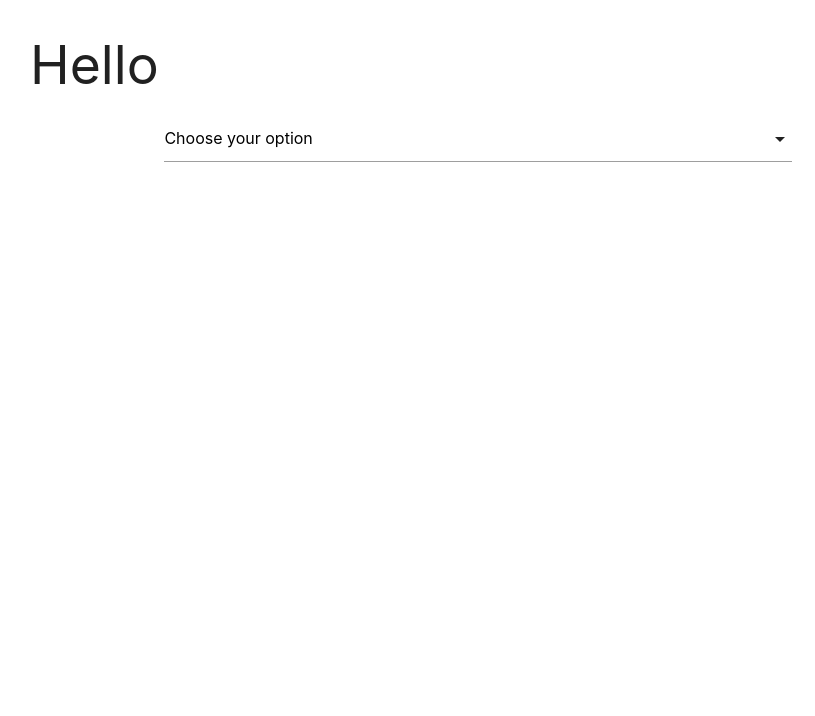
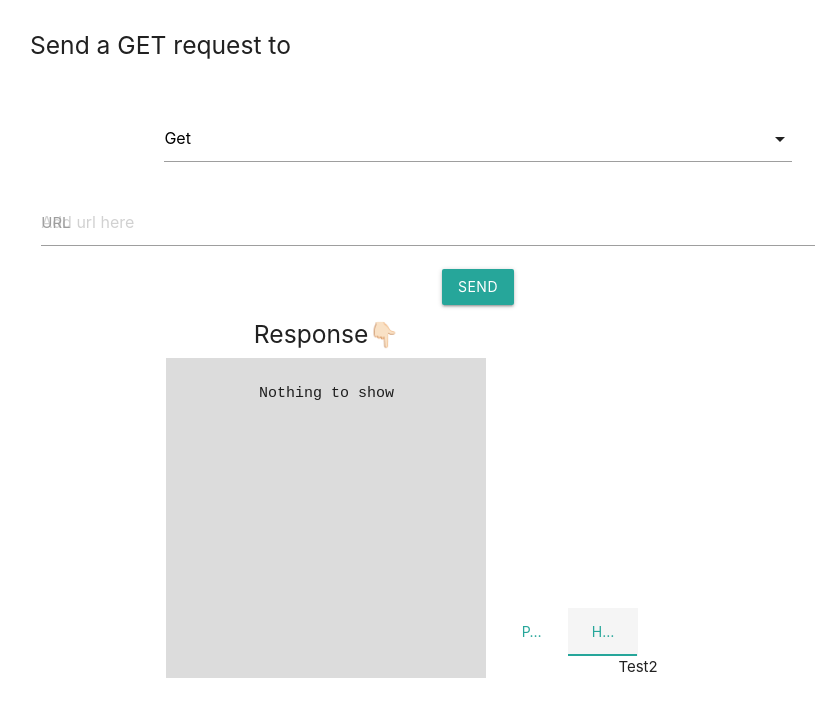
Before and after one commit to MohamedArif20091999/api-client, a React (Create React App) app: page / in a window 1280 px wide. Shown: the top 716 px of the page, without its empty margins (162-977 px from the left). Built offline with nearby package versions, Linux system fonts and the light colour scheme.

Commit message:
Add 1.response body view completed

```diff
--- a/package.json
+++ b/package.json
@@ -6,6 +6,7 @@
     "@testing-library/jest-dom": "^5.11.4",
     "@testing-library/react": "^11.1.0",
     "@testing-library/user-event": "^12.1.10",
+    "axios": "^0.21.1",
     "materialize-css": "^1.0.0-rc.2",
     "react": "^17.0.2",
     "react-dom": "^17.0.2",
--- a/public/index.html
+++ b/public/index.html
@@ -26,7 +26,7 @@
     -->
     <title>React App</title>
   </head>
-  <body>
+  <body >
     <noscript>You need to enable JavaScript to run this app.</noscript>
     <div id="root"></div>
     <!--
--- a/src/components/App.js
+++ b/src/components/App.js
@@ -1,20 +1,52 @@
 import React from "react";
 import { useState, useEffect } from "react";
 import RequestType from "./RequestType";
+import UrlField from "./UrlField";
+import ResponseBody from "./ResponseBody";
+import Tabs from "./Tabs";
 
+import axios from "axios";
+
+import "./main.css";
 const App = () => {
-  const [requestType, setRequestType] = useState("Hello");
-  useEffect(() => {
-    console.log(setRequestType);
-  }, [setRequestType]);
+  const [requestType, setRequestType] = useState("get");
+  const [reqUrl, setReqUrl] = useState("");
+  const [resData, setResData] = useState("Nothing to show");
+
+  useEffect(() => {}, [setRequestType]);
+
   const handleRequestType = (reqType) => {
     setRequestType(reqType);
   };
 
+  const handleUrl = (url) => {
+    setReqUrl(url);
+  };
+
+  const handleSendRequest = async () => {
+    console.log(requestType);
+    console.log(reqUrl);
+    let { data } = await axios.get(`${reqUrl}`);
+    console.log(JSON.stringify(data, null, 2));
+    setResData(JSON.stringify(data, null, 2));
+  };
+
   return (
-    <div className="container">
-      <h2>{requestType}</h2>
+    <div className="container row">
+      <div className="req-details">
+        <h5>
+          Send a {requestType.toUpperCase()} request to <a>{reqUrl}</a>
+        </h5>
+      </div>
       <RequestType reqTypeHandler={handleRequestType}></RequestType>
+      <UrlField
+        submitHandler={handleSendRequest}
+        urlHandler={handleUrl}
+      ></UrlField>
+      <div className="options-container align-center">
+        <ResponseBody resData={resData}></ResponseBody>
+        <Tabs></Tabs>
+      </div>
     </div>
   );
 };
--- a/src/components/RequestType.js
+++ b/src/components/RequestType.js
@@ -4,20 +4,17 @@ import M from "materialize-css";
 
 const RequestType = ({ reqTypeHandler }) => {
   useEffect(() => {
-    // console.log(reqTypeHandler);
-    console.log(M);
     M.AutoInit();
   }, []);
   return (
     <div className="container">
       <div className="input-field row">
         <select
+          selected
           className="col s2"
           onChange={(e) => reqTypeHandler(e.target.value)}
         >
-          <option value="" disabled selected>
-            Choose your option
-          </option>
+          <option disabled>Choose your option</option>
           <option value="get">Get</option>
           <option value="post">Post</option>
           <option value="put">Put</option>
--- /dev/null
+++ b/src/components/ResponseBody.js
@@ -0,0 +1,19 @@
+import React from "react";
+
+const ResponseBody = ({ resData }) => {
+  return (
+    // <div className="ResponseBody">
+    //   <h1>Response</h1>
+    // </div>
+    <div className="res-body">
+      <h5>
+        Response<span>&#128071;&#127995;</span>{" "}
+      </h5>
+      <div className="ResponseBody">
+        <pre>{resData}</pre>
+      </div>
+    </div>
+  );
+};
+
+export default ResponseBody;
--- /dev/null
+++ b/src/components/Tabs.js
@@ -0,0 +1,33 @@
+import React from "react";
+import M from "materialize-css";
+import { useEffect } from "react";
+
+const Tabs = () => {
+  useEffect(() => {
+    M.AutoInit();
+  }, []);
+  return (
+    <div className="tab-items">
+      <div className="col s12">
+        <ul className="tabs">
+          <li className="tab col s3">
+            <a href="#test1">params</a>
+          </li>
+          <li className="tab col s3">
+            <a className="active" href="#test2">
+              headers
+            </a>
+          </li>
+        </ul>
+      </div>
+      <div id="test1" className="col s12">
+        <div className="ResponseBody">{/* <pre>{resData}</pre> */}</div>
+      </div>
+      <div id="test2" className="col s12">
+        Test2
+      </div>
+    </div>
+  );
+};
+
+export default Tabs;
--- /dev/null
+++ b/src/components/UrlField.js
@@ -0,0 +1,30 @@
+import React from "react";
+
+const UrlField = ({ urlHandler, submitHandler }) => {
+  return (
+    <div className="col s12 container ">
+      <div className="input-field ">
+        <input
+          autoComplete="off"
+          placeholder="Add url here"
+          id="url"
+          type="text"
+          onChange={(e) => urlHandler(e.target.value)}
+        />
+        <label htmlFor="url">URL</label>
+      </div>
+      <div className="center-align">
+        <button
+          className="btn waves-effect waves-light center-align"
+          type="submit"
+          name="action"
+          onClick={(e) => submitHandler()}
+        >
+          Send
+        </button>
+      </div>
+    </div>
+  );
+};
+
+export default UrlField;
--- /dev/null
+++ b/src/components/main.css
@@ -0,0 +1,66 @@
+/* *{
+    background-color: #18191A;
+    color: whitesmoke;
+} */
+a{
+    color: #26A69A;
+}
+
+pre{
+    padding: 10px !important;
+}
+.req-details{
+    margin-top: 32px !important;
+    padding-bottom: 32px !important;
+}
+.ResponseBody{
+    /* margin-top: 32px !important; */
+    overflow: auto !important;
+    max-height: 320px !important;
+    background-color: #DCDCDC
+    ;
+    height: 320px !important;
+    width: 320px !important;
+}
+.res-body{
+    /* padding-top: 100px !important; */
+    /* width: 320px !important; */
+    display: inline-block !important;
+}
+.tabs .tab a{
+    color:#26A69A;
+} /*Black color to the text*/
+
+.tabs .tab a:hover {
+    background-color:#eee;
+    color:#26A69A;
+} /*Text color on hover*/
+
+.tabs .tab a.active {
+    background-color:whitesmoke;
+    color:#26A69A;
+} /*Background and text color when a tab is active*/
+
+.tabs .indicator {
+    background-color:#26A69A;
+} /*Color of underline*/
+.tabs .tab a:focus.active {
+    color:#26a69a;
+    /*Custom Text Color While Active*/
+    background-color: rgba(38, 166, 154, 0.2);
+    /*Custom Background Color While Active*/
+  }
+
+.options-container{
+    /* display: flex !important; */
+    text-align: center !important;
+}
+
+.tab-items{
+    /* padding-top: 100px !important; */
+    /* margin-top: 100px !important; */
+    /* padding-top: 10%; */
+    /* flex-grow: 1 !important; */
+    display: inline-block !important;
+    /* padding-left: 32px ; */
+}
```
Also changed, not shown: src/components/OptionsContainer/Options.js (added, +14 -0 lines), 1 other file (tests, documents, lock files or other folders).
